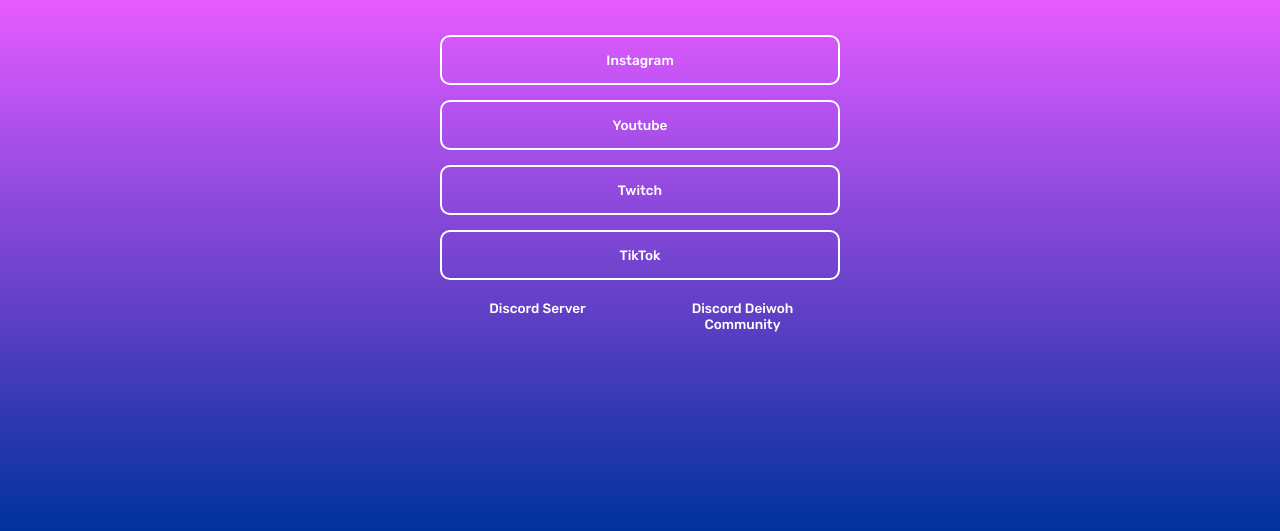
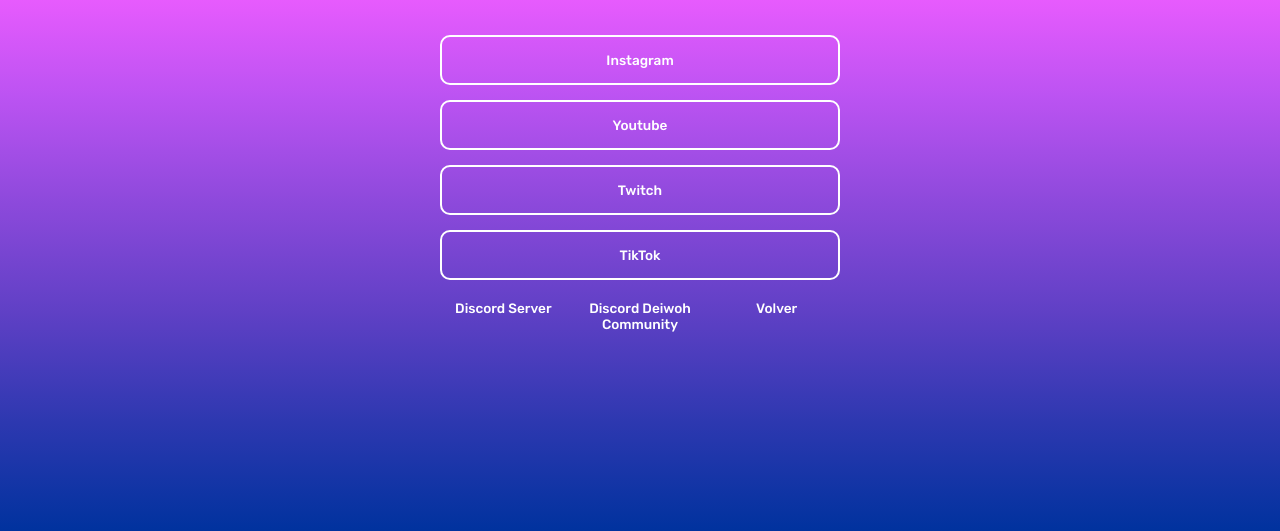
Before and after one commit to catown-boop/CatOwn, a plain HTML site: page oldindex.html in a window 1280 px wide. Shown: the part 340-871 px from the top of the page. Drawn offline with Linux system fonts and the light colour scheme.

Commit message:
Update oldindex.html

```diff
--- a/oldindex.html
+++ b/oldindex.html
@@ -34,6 +34,7 @@
         <div class="channels">
             <a href="https://discord.gg/VScrg2mJqf" target="_blank">Discord Server</a>
             <a href="https://discord.gg/RVMEb5CvAX" target="_blank">Discord Deiwoh Community</a>
+            <a href="index.html" target="_blank">Volver</a>
         </div>
 </div>
 </body>
```
